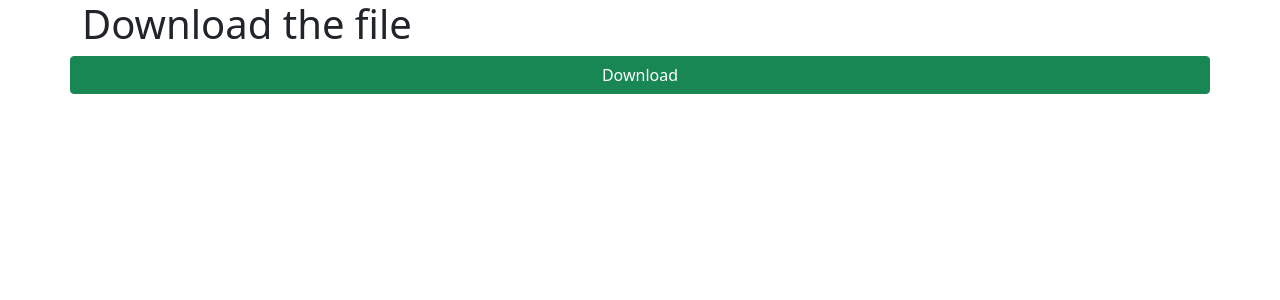
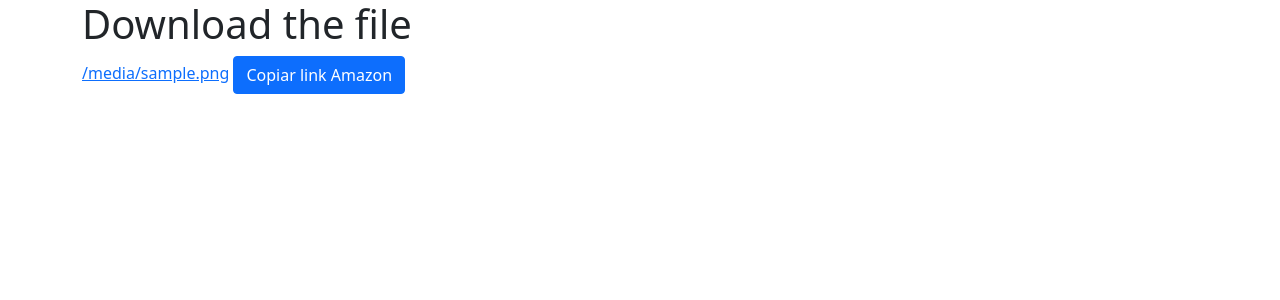
Before and after one commit to guimassoqueto/python-flak-app, a Flask app: template templates/index.html in a window 1280 px wide. Shown: the top 300 px of the page. Run offline with Flask 3, Linux system fonts and the light colour scheme; the template is opened without the code that fills it: most values are stand-ins (such as "Sample title", 1, 10 or a date in 2020); some libraries are stand-ins or nearby versions.

Commit message:
feat: basic web app completed

```diff
--- a/main.py
+++ b/main.py
@@ -1,14 +1,16 @@
 from flask import (Flask, send_file, request, render_template)
+from os import listdir
 
 app = Flask(__name__)
 
 
 @app.route('/')
 def index():
-    return render_template('index.html')
+    images = sorted([f for f in listdir('static')])
+    return render_template('index.html', images=images)
 
 
 @app.route('/download', methods=['GET'])
 def download():
     image_file = request.args.to_dict().get('image_file')
-    return send_file(f'static/{image_file}.png', as_attachment=True)
+    return send_file(f'static/{image_file}', as_attachment=True)
--- a/templates/index.html
+++ b/templates/index.html
@@ -6,16 +6,32 @@
 
     <!-- Bootstrap CSS -->
     <link href="https://cdn.jsdelivr.net/npm/bootstrap@5.0.2/dist/css/bootstrap.min.css" rel="stylesheet" integrity="sha384-EVSTQN3/azprG1Anm3QDgpJLIm9Nao0Yz1ztcQTwFspd3yD65VohhpuuCOmLASjC" crossorigin="anonymous">
-
     <title>Download Flask!</title>
   </head>
   <body>
     <div class="container">
         <div class="row">
             <h1>Download the file</h1>
-            <a class="btn btn-success" href="{{ url_for('download', image_file='270_B073NTCT4Q') }}">Download</a>
+              {% for image in images %}
+                <span class="link-container" style="margin-bottom: 20px;">
+                  <a href="{{ url_for('download', image_file=image) }}">{{ image }}</a>
+                  <button class="btn btn-primary" data-value="{{ image }}"> Copiar link Amazon</button>
+                </span>
+              {% endfor %}
         </div>
     </div>
-    <script src="https://cdn.jsdelivr.net/npm/bootstrap@5.0.2/dist/js/bootstrap.bundle.min.js" integrity="sha384-MrcW6ZMFYlzcLA8Nl+NtUVF0sA7MsXsP1UyJoMp4YLEuNSfAP+JcXn/tWtIaxVXM" crossorigin="anonymous"></script>
     </body>
+    <script>
+      const allButtons = document.getElementsByTagName("button")
+      for (const btn of allButtons) {
+        btn.addEventListener('click', (e) => {
+          e.preventDefault()
+          const buttonDataValue = btn.dataset.value;
+          const pid = /[\d]+_(\w+).png$/.exec(buttonDataValue)[1]
+          const afiliateUrl = `https://www.amazon.com.br/dp/${pid}?linkCode=ll1&tag=promothunder-20&language=pt_BR&ref_=as_li_ss_tl`
+          navigator.clipboard.writeText(afiliateUrl)
+          btn.innerText = "Copiado!"
+        })
+      }
+    </script>
 </html>
```
